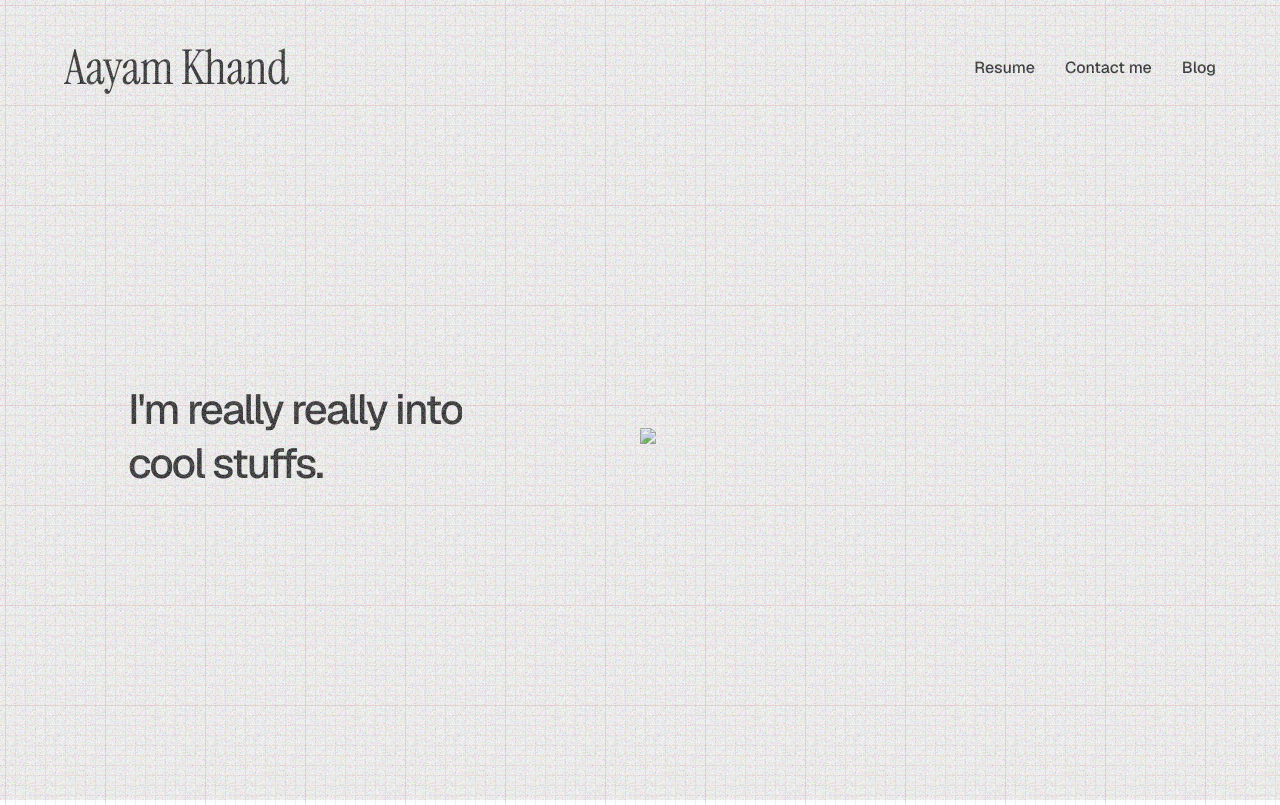
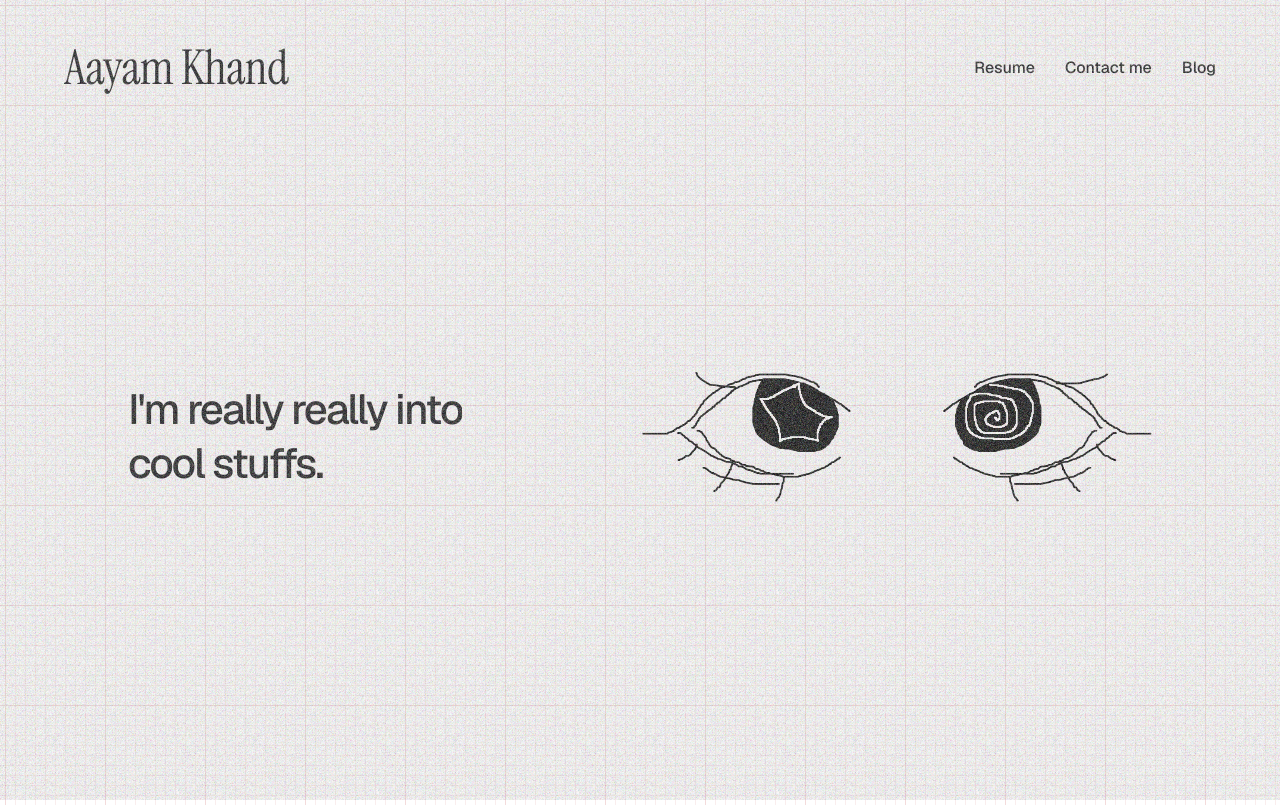
Before and after one commit to volrriti/Portfolio, a plain HTML site: page index.html in a window 1280 px wide. Shown: the top 805 px of the page. Drawn offline with nearby package versions, Linux system fonts and the light colour scheme; the site is published under a folder, as on GitHub Pages, so addresses that start at the root find nothing.

Commit message:
Update index.html

```diff
--- a/index.html
+++ b/index.html
@@ -31,7 +31,7 @@
 
     <div ID="hero">
       <div>I'm really really into <br>cool stuffs.</div>
-      <img class="eyes" src="/resources/eyeopen.png">
+      <img class="eyes" src="resources/eyeopen.png">
     </div>
 
     <!-- CONNECT -->
```
